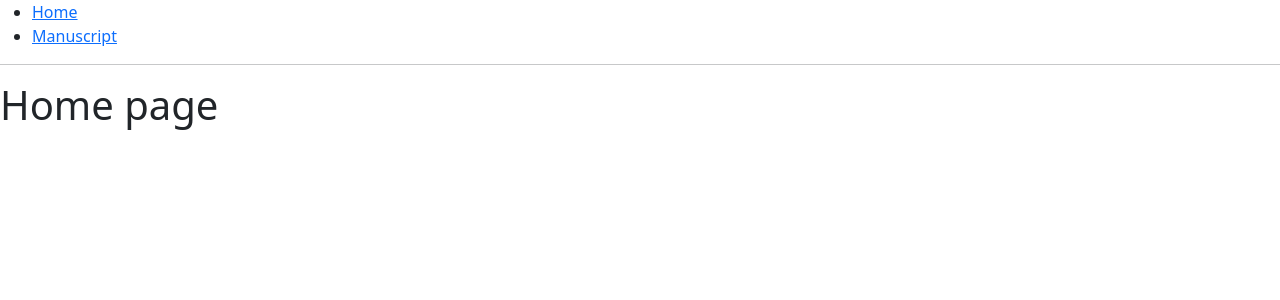
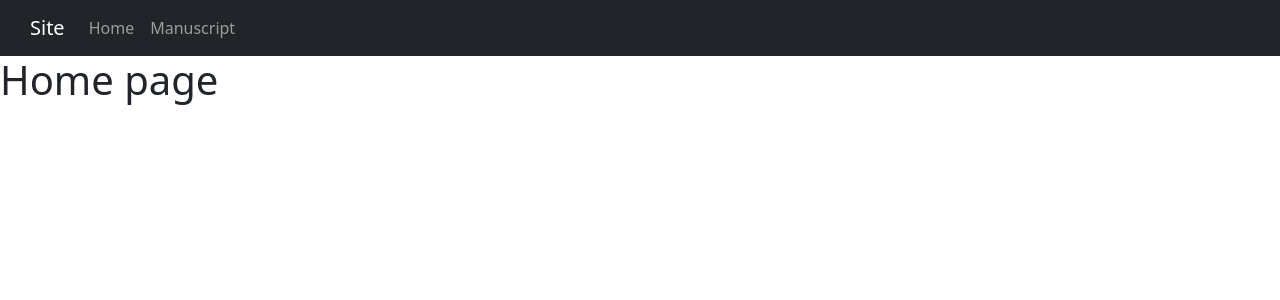
Before and after one commit to Pragmatist1618/classification_of_manuscripts, a Django app: template frontend/index/templates/index.html in a window 1280 px wide. Shown: the top 300 px of the page. Run offline with Django 3.2, Linux system fonts and the light colour scheme; the template is opened without the code that fills it, so the values that code supplies are empty; some libraries are stand-ins or nearby versions.

Commit message:
add site styles

```diff
--- a/frontend/templates/base.html
+++ b/frontend/templates/base.html
@@ -4,20 +4,29 @@
     <meta charset="UTF-8">
     <title>{% block title %}Base{% endblock title %}</title>
     {% load static %}
+    <link href="{% static 'css/bootstrap.min.css' %}" rel="stylesheet">
     <link rel="stylesheet" href="{% static 'css/style.css' %}">
-    <link href="{% static 'css/bootstrap.min.css' %}" rel="stylesheet">
 </head>
 <body>
 <header>
 
 </header>
 
-<nav>
-    <ul>
-        <li><a href="{% url 'index' %}">Home</a></li>
-        <li><a href="{% url 'manuscript' %}">Manuscript</a></li>
+<nav class="navbar navbar-expand-lg navbar-dark bg-dark">
+  <a class="navbar-brand" href="{% url 'index' %}">Site</a>
+  <button class="navbar-toggler" type="button" data-toggle="collapse" data-target="#navbarNavDropdown" aria-controls="navbarNavDropdown" aria-expanded="false" aria-label="Toggle navigation">
+    <span class="navbar-toggler-icon"></span>
+  </button>
+  <div class="collapse navbar-collapse" id="navbarNavDropdown">
+    <ul class="navbar-nav">
+      <li class="nav-item active">
+        <a class="nav-link" href="{% url 'index' %}">Home</a>
+      </li>
+      <li class="nav-item">
+        <a class="nav-link" href="{% url 'manuscript' %}">Manuscript</a>
+      </li>
     </ul>
-    <hr>
+  </div>
 </nav>
 
 
--- a/static/css/style.css
+++ b/static/css/style.css
@@ -1,7 +1,16 @@
-article{
+nav.navbar {
+    padding-left: 30px;
+}
+
+article {
     /*background-color: silver;*/
 }
-aside{
+
+#main {
+
+}
+
+#aside {
     /*background-color: olive;*/
     float:right;
     width:200px;
@@ -9,10 +18,21 @@ aside{
     border: 2px solid;
     border-radius: 30px;
     border-color: black;
-    padding-left: 10px;
-    margin-right: 10px;
+    margin: 0 auto;
+    margin-top: 30px;
+
 }
 
 #filter_title{
     text-align: center;
 }
+
+a {
+    text-decoration: none;
+    color: #103492;
+}
+
+a:hover {
+    text-decoration: none;
+    color: #03174a;
+}
--- a/static/js/main.js
+++ b/static/js/main.js
@@ -38,6 +38,7 @@ $(document).ready(function () {
         }
     })
 
+
      // при нажатии на чексбокс фильтра не Лекционарий
     function set_not_lectionary_filter(){
         let manuscripts = document.querySelectorAll('.manuscript-item');
```
Also changed, not shown: frontend/manuscript/templates/manuscript_list.html (+19 -13 lines).
